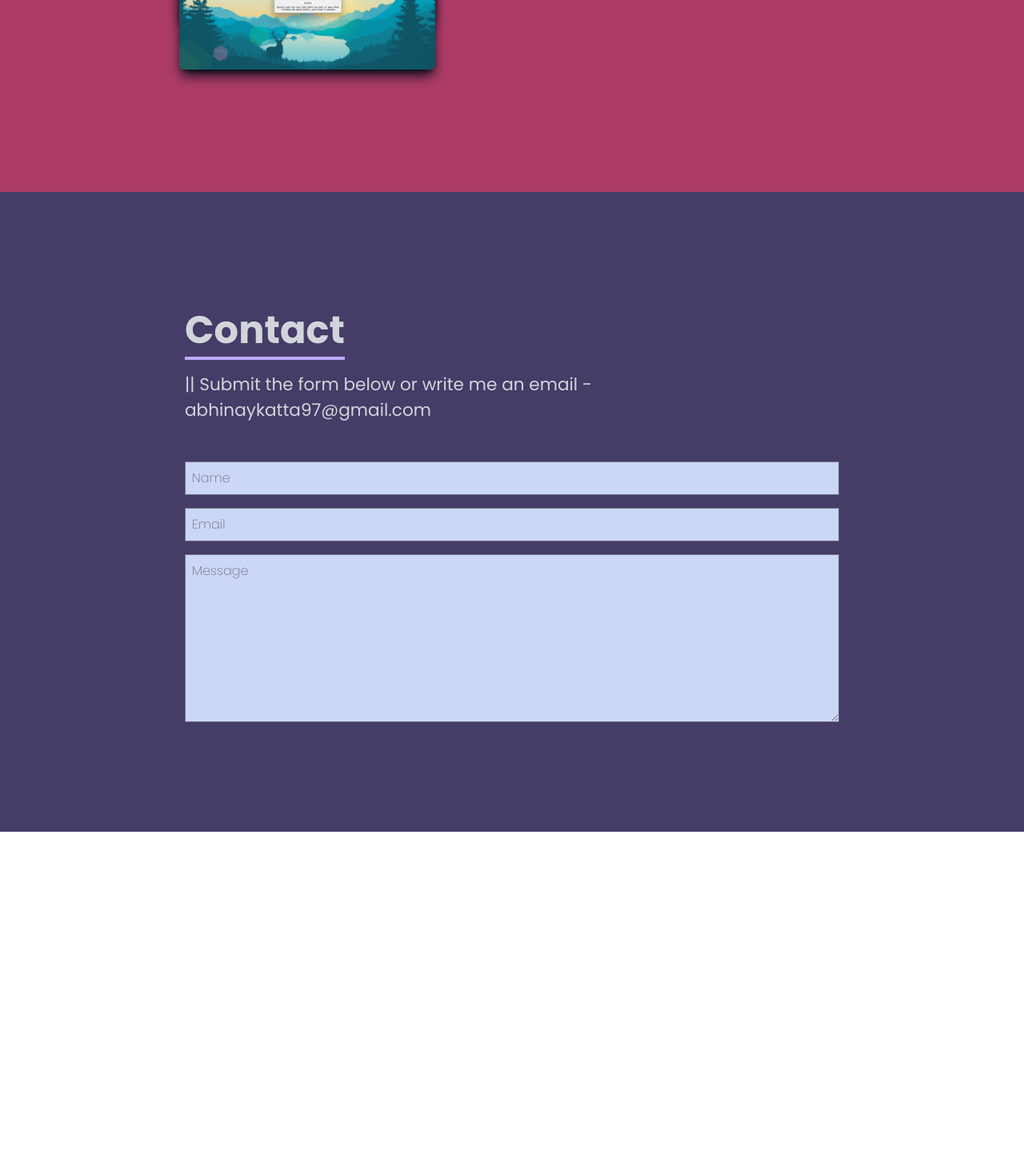
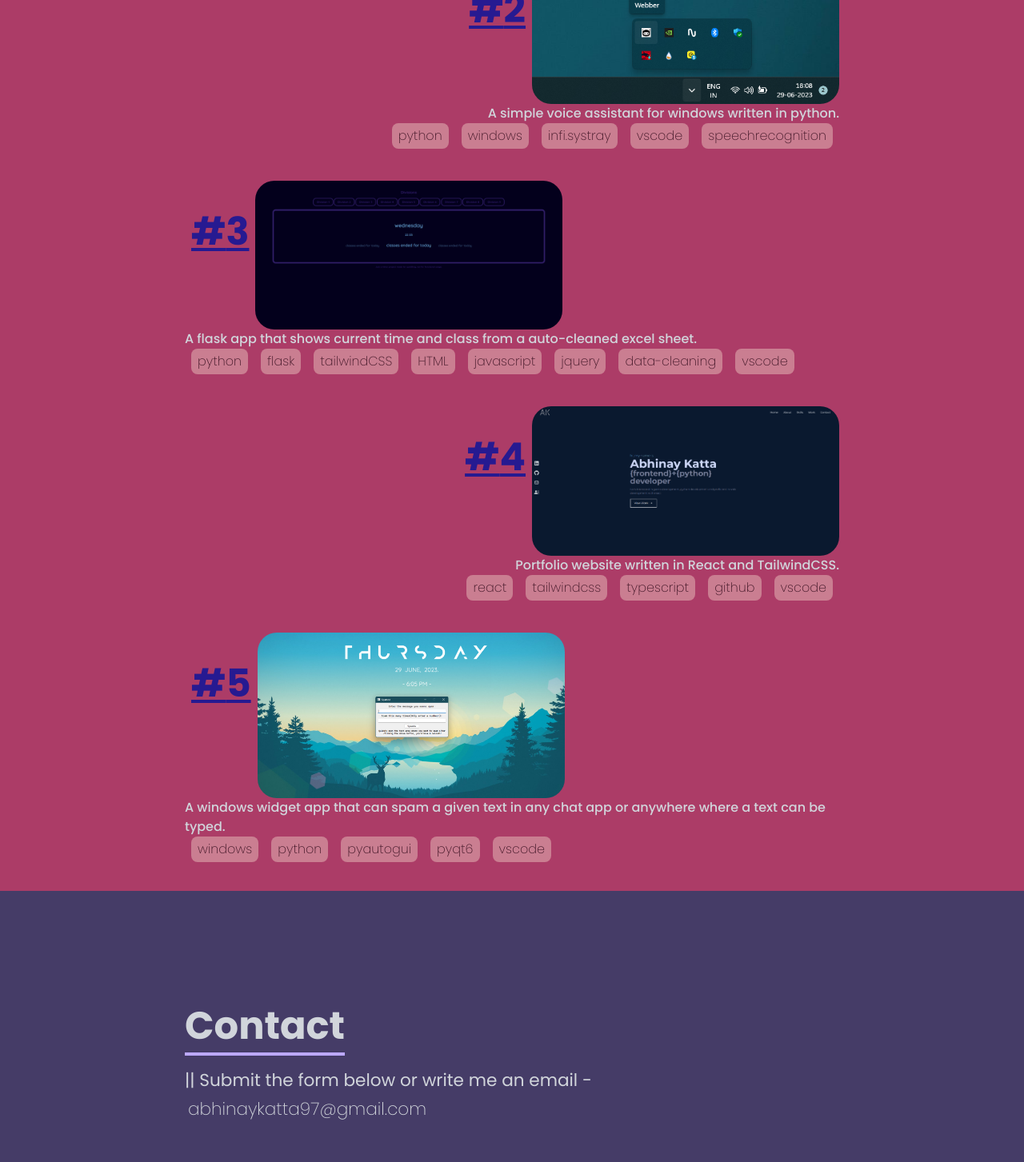
Before and after one commit to abhikatta/portfolio, a React (Create React App) app: page / in a window 1280 px wide. Shown: the part 2960-4413 px from the top of the page at 80% size. Before the commit the page ends 4000 px from the top, so only its background shows below. Built offline with nearby package versions, Linux system fonts and the light colour scheme.

Commit message:
fixed work component

```diff
--- a/src/components/Contact.tsx
+++ b/src/components/Contact.tsx
@@ -1,9 +1,17 @@
-import React, { useState } from "react";
+import React, { useEffect, useState } from "react";
 
 const Contact = () => {
   const [senderName, setSenderName] = useState("");
   const [email, setEmail] = useState("");
   const [message, setMessage] = useState("");
+  const [copied, setCopied] = useState(false);
+  useEffect(() => {
+    if (copied) {
+      setTimeout(() => {
+        setCopied(false);
+      }, 2500);
+    }
+  }, [copied]);
 
   return (
     <div
@@ -20,7 +28,25 @@ const Contact = () => {
             </p>
             <p className="text-gray-300 py-4 component-caption">
               || Submit the form below or write me an email -
-              abhinaykatta97@gmail.com
+              <p
+                onClick={() => {
+                  // document.execCommand("copy"); // bad but works :)
+                  navigator.clipboard.writeText("abhinaykatta97@gmail.com");
+                  setCopied(true);
+                }}
+                className="cursor-pointer select-all hover:bg-[#112100]
+                transition-colors duration-100 w-min px-1 hover:selection:bg-black py-1 rounded-md selection:bg-none">
+                abhinaykatta97@gmail.com
+              </p>
+              {copied ? (
+                <p
+                  className=" ml-[40%] -mt-[3.5%] rounded-es-md rounded-ee-md rounded-se-md
+                 bg-slate-200 text-black w-min text-sm px-2 py-1">
+                  Copied!
+                </p>
+              ) : (
+                ""
+              )}
             </p>
           </div>
           <input
@@ -47,9 +73,15 @@ const Contact = () => {
 
           <button
             className={
-              !message || !email || !senderName
+              !message ||
+              !email ||
+              !senderName ||
+              message.trim() === "" ||
+              email.trim() === "" ||
+              senderName.trim() === ""
                 ? "hidden"
-                : "text-white hover:text-[#453C67] border-2 hover:bg-[#bca9ff] hover:border-[#bca9ff] px-4 py-3 my-8 mx-auto flex items-center"
+                : `text-white hover:text-[#453C67] border-2 hover:bg-[#bca9ff]
+                 hover:border-[#bca9ff] px-4 py-3 my-8 mx-auto flex items-center`
             }>
             Send
           </button>
--- a/src/components/Skills.tsx
+++ b/src/components/Skills.tsx
@@ -20,101 +20,18 @@ const Skills = () => {
         <div className="w-full  grid grid-cols-2 lg:grid-cols-4 gap-4 text-center py-8">
           {skillIcons.map((v, i) => {
             return (
-              <div className="shadow-md grayscale hover:grayscale-0 shadow-[#040c16] hover:scale-110 duration-500">
+              <div
+                key={i}
+                className="shadow-md grayscale hover:grayscale-0 shadow-[#040c16] hover:scale-110 duration-500">
                 <img
                   src={v.icon}
                   alt="skill-icon"
-                  className="w-20 mx-auto  select-none"></img>
+                  className="w-20 mx-auto  select-none"
+                />
                 <p className="my-4 ">{`{${v.name}}`}</p>
               </div>
             );
           })}
-          {/* <div className="w-full grid grid-cols-2 lg:grid-cols-4 gap-4 text-center py-8">
-          <div className="shadow-md shadow-[#040c16] hover:scale-110 duration-500">
-            <a href="https://www.python.org/">
-              <img
-                src={Python}
-                alt="skill-icon"
-                className="w-20 mx-auto "></img>
-              <p className="my-4 ">{"{Python}"}</p>
-            </a>
-          </div>
-          <div className="shadow-md shadow-[#040c16] hover:scale-110 duration-500">
-            <a href="https://react.dev/">
-              <img
-                src={ReactIcon}
-                alt="skill-icon"
-                className="w-20 mx-auto "></img>
-              <p className="my-4 ">{"{React}/{React Native}"}</p>
-            </a>
-          </div>
-          <div className="shadow-md shadow-[#040c16] hover:scale-110 duration-500">
-            <a href="https://firebase.google.com/">
-              <img
-                src={Firebase}
-                alt="skill-icon"
-                className="w-20 mx-auto "></img>
-              <p className="my-4 ">{"{Firebase}"}</p>
-            </a>
-          </div>
-          <div className="shadow-md shadow-[#040c16] hover:scale-110 duration-500">
-            <a href="https://unity.com/">
-              <img src={Unity} alt="skill-icon" className="w-20 mx-auto "></img>
-              <p className="my-4 ">{"{Unity 3D}"}</p>
-            </a>
-          </div>
-          <div className="shadow-md shadow-[#040c16] hover:scale-110 duration-500">
-            <a href="https://html.com/">
-              <img src={HTML} alt="skill-icon" className="w-20 mx-auto "></img>
-              <p className="my-4 ">{"{HTML5}"}</p>
-            </a>
-          </div>
-          <div className="shadow-md shadow-[#040c16] hover:scale-110 duration-500">
-            <a href="https://tailwindcss.com/">
-              <img
-                src={Tailwind}
-                alt="skill-icon"
-                className="w-20 mx-auto "></img>
-              <p className="my-4 ">{"{Tailwind}"}</p>
-            </a>
-          </div>
-          <div className="shadow-md shadow-[#040c16] hover:scale-110 duration-500">
-            <a href="https://learn.microsoft.com/en-us/dotnet/csharp/">
-              <img
-                src={C_Sharp}
-                alt="skill-icon"
-                className="w-20 mx-auto "></img>
-              <p className="my-4 ">{"{C#}"}</p>
-            </a>
-          </div>
-          <div className="shadow-md shadow-[#040c16] hover:scale-110 duration-500">
-            <a href="https://www.tensorflow.org/">
-              <img
-                src={Tensorflow}
-                alt="skill-icon"
-                className="w-20 mx-auto "></img>
-              <p className="my-4 ">{"{Tensorflow}"}</p>
-            </a>
-          </div>
-          <div className="shadow-md shadow-[#040c16] hover:scale-110 duration-500">
-            <a href="https://flask.palletsprojects.com/en/2.3.x/">
-              <img
-                src={Flask}
-                alt="skill-icon"
-                className="w-20 mx-auto rounded-[0.55rem] "></img>
-              <p className="my-4 ">{"{Flask}"}</p>
-            </a>
-          </div>
-
-          <div className=" group shadow-md shadow-[#040c16] hover:scale-110 duration-500">
-            <a href="https://git-scm.com/">
-              <img
-                src={GitIcon}
-                alt="skill-icon"
-                className="w-20 mx-auto rounded-[0.55rem] "></img>
-              <p className="my-4 ">{"{Git}"}</p>
-            </a>
-          </div> */}
         </div>
       </div>
     </div>
--- a/src/components/Work.tsx
+++ b/src/components/Work.tsx
@@ -1,58 +1,63 @@
+import { useEffect, useState } from "react";
 import "../index.css";
 import projects from "./data/Projects";
+// bg - [#ac3c67];
 
 const Work = () => {
   return (
     <div
       id="work"
-      className="w-full min-h-screen h-auto md:py-[0px] py-[20px]  bg-[#ac3c67] flex justify-center items-center">
-      {/* main container */}
-      <div className="max-w-[54rem] mx-auto p-4 flex flex-col justify-center w-full h-screen">
-        <div className="pb-8">
-          <p className=" font-bold inline border-b-4 text-gray-300 border-[#3ad889] component-title">
+      className="w-full min-h-screen h-auto md:py-[0px] py-[40px] bg-[#ac3c67] text-gray-300 ">
+      {/* className="w-full min-h-screen h-auto py-[100px]  text-gray-300 "> */}
+      <div className="max-w-[53.125rem] mx-auto  p-4 flex flex-col justify-center w-full h-full">
+        <div>
+          <p className="font-bold inline border-b-4 border-[#5f4dff] component-title">
             Work
           </p>
-          <p className="py-6 text-white component-caption">
-            ||This is some of my work
-          </p>
+          <p className="py-4 component-caption">|| This is some of my work</p>
         </div>
-        {/* items container */}
-        <div className="">
-          {/* grid container */}
+
+        {/* container for icons */}
+
         {projects.map((v, i) => {
           return (
             <div
               key={i}
-                style={{ backgroundImage: `url(${v.backgroundImage})` }}
-                className="-mt-[130px] md:w-[20rem] w-auto h-auto shadow-lg shadow-[#040c16] group container hover:scale-105 duration-300 rounded-md flex justify-center items-center content-div">
-                {/* hover effects */}
-                <div className="opacity-0 group-hover:opacity-100 px-2">
-                  <span className="text-2xl font-bold text-white tracking-wider">
-                    {v.name}
-                  </span>
-                  <p className="text-sm font-bold text-white tracking-wider">
-                    {v.description}
+              className={`min-h-[10rem] w-auto md:mx-0 mx-4 my-[20px] rounded-3xl hover:scale-110
+              transition-transform duration-300 flex flex-col ${
+                i % 2 === 0 ? "md:items-start" : "md:items-end"
+              }
+              `}>
+              <div className={`flex flex-row justify-evenly`}>
+                <p
+                  className="md:flex hidden font-bold text-5xl px-2 py-10 text-[#261a91] underline
+                underline-offset-4">
+                  #{i + 1}
                 </p>
-                  {/* <div className="pt-8 text-center"> */}
-                  <div className="pt-8 flex flex-row justify-evenly text-center">
-                    <a href={v.link.download}>
-                      <button className="text-center rounded-lg px-4 py-3 m-2 bg-white text-gray-700 font-bold text-lg">
-                        Demo
-                      </button>
-                    </a>
-                    <a href={v.link.github}>
-                      <button className="text-center rounded-lg px-4 py-3 m-2 bg-white text-gray-700 font-bold text-lg">
-                        Code
-                      </button>
-                    </a>
+                <img
+                  alt=""
+                  className={`rounded-3xl w-[24rem]`}
+                  src={`${v.backgroundImage}`}
+                />
               </div>
+              <p className="font-medium text-md">{v.description}</p>
+              <div className="md:flex hidden">
+                {v.tags?.map((tag, i) => {
+                  return (
+                    <p
+                      key={i}
+                      className="mx-2 rounded-lg bg-[#deaaad] cursor-pointer select-text selection:bg-none opacity-60
+                       hover:opacity-100 px-2 py-1 text-black">
+                      {tag}
+                    </p>
+                  );
+                })}
               </div>
             </div>
           );
         })}
       </div>
     </div>
-    </div>
   );
 };
 
--- a/src/components/data/Projects.ts
+++ b/src/components/data/Projects.ts
@@ -9,6 +9,7 @@ interface Projects {
   description: string;
   link: { download: string; github: string };
   backgroundImage: File;
+  tags?: string[];
 }
 const projects: Projects[] = [
   {
@@ -20,6 +21,7 @@ const projects: Projects[] = [
       github: "https://github.com/abhikatta/JoBo",
     },
     backgroundImage: Project1,
+    tags: ["reactnative", "huggingface", "firebase", "android"],
   },
   {
     name: "Webber",
@@ -30,6 +32,7 @@ const projects: Projects[] = [
         "https://github.com/abhikatta/Webber/releases/download/proto1/Webber.zip",
     },
     backgroundImage: Project2,
+    tags: ["python", "windows", "infi.systray", "vscode", "speechrecognition"],
   },
   {
     name: "TimeTableTuner",
@@ -40,16 +43,26 @@ const projects: Projects[] = [
       download: "https://github.com/abhikatta/TimeTableTuner",
     },
     backgroundImage: Project3,
+    tags: [
+      "python",
+      "flask",
+      "tailwindCSS",
+      "HTML",
+      "javascript",
+      "jquery",
+      "data-cleaning",
+      "vscode",
+    ],
   },
   {
     name: "Portfolio Website",
-    description:
-      "Portfolio website written in react and tailwind css. Deployed to github pages.",
+    description: "Portfolio website written in React and TailwindCSS.",
     link: {
       github: "https://abhikatta.github.io/portfolio",
       download: "https://github.com/portfolio",
     },
     backgroundImage: Project4,
+    tags: ["react", "tailwindcss", "typescript", "github", "vscode"],
   },
   {
     name: "Spamde",
@@ -61,6 +74,7 @@ const projects: Projects[] = [
         "https://github.com/Abhinay-Katta/Spam-with-Python/releases/download/v1.0.0/spamde.exe",
     },
     backgroundImage: Project5,
+    tags: ["windows", "python", "pyautogui", "pyqt6", "vscode"],
   },
 ];
 
```
Lines whose indentation alone changed are shown as unchanged.
